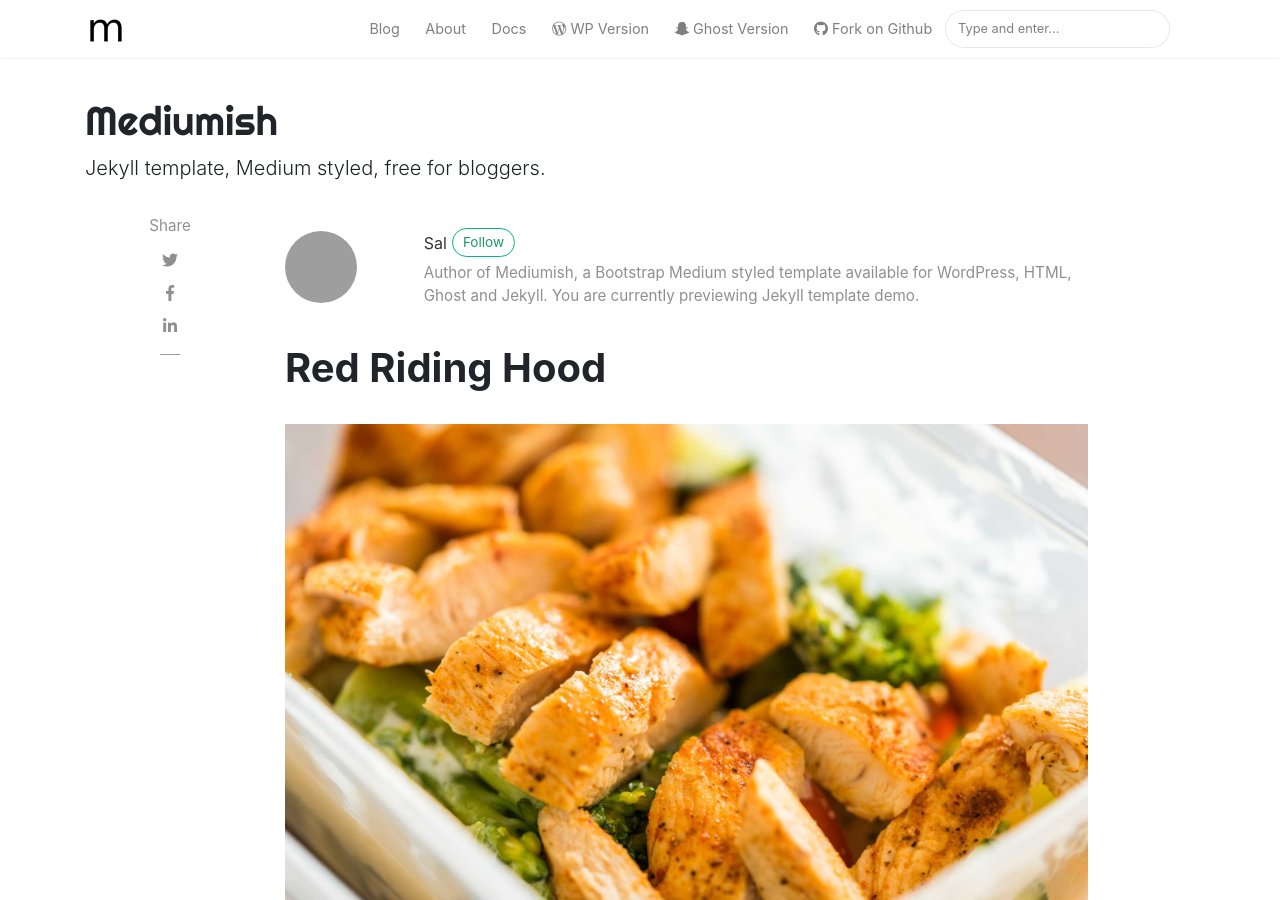
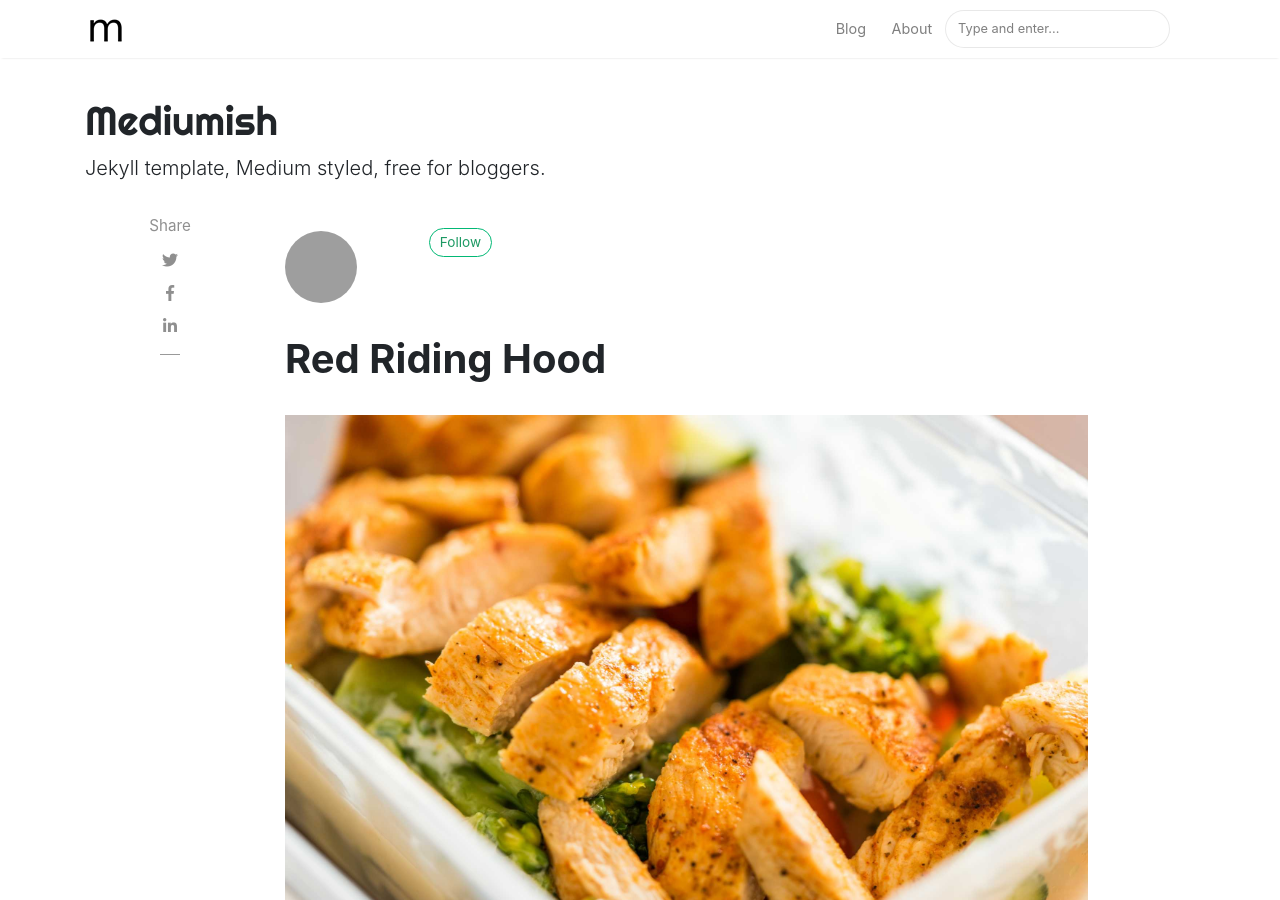
Before and after one commit to hobby-explorer/blog, a Jekyll site: the page built from _posts/2018-01-12-red-riding.md, in a window 1280 px wide and 900 px high. Built offline with Jekyll 4.4.1, drawn with Linux system fonts in a browser that asks for light colours; nearby versions of some CDN libraries; comment, search, counter and statistics services are not loaded; grey boxes are pictures that could not be loaded.

Commit message:
layout/default 수정

```diff
--- a/_config.yml
+++ b/_config.yml
@@ -13,14 +13,6 @@
 
 # Authors
 authors:
-  sal:
-    name: Sal
-    display_name: Sal
-    gravatar: e56154546cf4be74e393c62d1ae9f9d4
-    email: wowthemesnet@gmail.com
-    web: https://www.wowthemes.net
-    twitter: https://twitter.com/wowthemesnet
-    description: "Author of Mediumish, a Bootstrap Medium styled template available for WordPress, HTML, Ghost and Jekyll. You are currently previewing Jekyll template demo."
   john:
     name: John
     display_name: John
--- a/_layouts/default.html
+++ b/_layouts/default.html
@@ -75,21 +75,6 @@
                 <a class="nav-link" href="{{ site.baseurl }}/about">About</a>
                 </li>
 
-                <li class="nav-item">
-                <a target="_blank" class="nav-link" href="https://bootstrapstarter.com/bootstrap-templates/template-mediumish-bootstrap-jekyll/"> Docs</a>
-                </li>
-
-                <li class="nav-item">
-                <a target="_blank" class="nav-link" href="https://www.wowthemes.net/themes/mediumish-wordpress/"><i class="fab fa-wordpress-simple"></i> WP Version</a>
-                </li>
-
-                <li class="nav-item">
-                <a target="_blank" class="nav-link" href="https://www.wowthemes.net/themes/mediumish-ghost/"><i class="fab fa-snapchat-ghost"></i> Ghost Version</a>
-                </li>
-
-                <li class="nav-item">
-                <a target="_blank" class="nav-link" href="https://github.com/wowthemesnet/mediumish-theme-jekyll"><i class="fab fa-github"></i> Fork on Github</a>
-                </li>
 
                 {% include search-lunr.html %}
 
```
